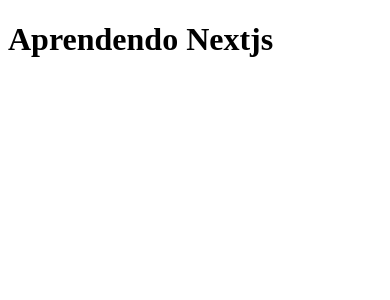
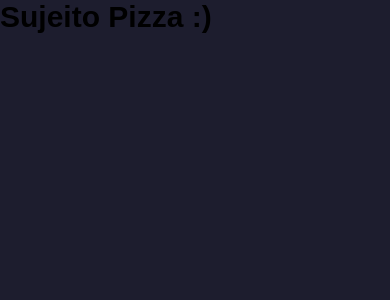
Before and after one commit to EvertonLDS815/pizza-front, a Next.js app: page / in a window 390 px wide. Shown: the top 300 px of the page. Built offline with nearby package versions, Linux system fonts and the light colour scheme.

Commit message:
feat: global styles

```diff
--- a/src/pages/_app.tsx
+++ b/src/pages/_app.tsx
@@ -1,3 +1,4 @@
+import '../../styles/global.scss'
 import type { AppProps } from 'next/app'
 
 export default function App({ Component, pageProps }: AppProps) {
--- a/src/pages/api/hello.ts
+++ /dev/null
@@ -1,13 +0,0 @@
-// Next.js API route support: https://nextjs.org/docs/api-routes/introduction
-import type { NextApiRequest, NextApiResponse } from 'next'
-
-type Data = {
-  name: string
-}
-
-export default function handler(
-  req: NextApiRequest,
-  res: NextApiResponse<Data>
-) {
-  res.status(200).json({ name: 'John Doe' })
-}
--- a/src/pages/index.tsx
+++ b/src/pages/index.tsx
@@ -1,9 +1,10 @@
+import styles from '../../styles/home.module.scss';
 
 export default function Home() {
   return (
     <>
-      <div>
-        <h1>Aprendendo Nextjs</h1>
+      <div className={styles.container}>
+        <h1>Sujeito Pizza :)</h1>
       </div>
     </>
   )
--- /dev/null
+++ b/styles/global.scss
@@ -0,0 +1,47 @@
+* {
+    margin: 0;
+    padding: 0;
+    box-sizing: border-box;
+    outline: none;
+}
+
+:root {
+    --white: #fff;
+    --black: #000;
+
+    --dark-900: #101026;
+    --dark-700: #1d1d2e;
+
+    --gray-100: #8a8a8a;
+    --green-900: #3fffa3;
+    --red-900: #ff3f4b;
+}
+
+button {
+    cursor: pointer;
+}
+
+a {
+    color: inherit;
+    text-decoration: none;
+}
+
+body {
+    background: var(--dark-700);
+}
+
+body, input, textarea, select, button {
+    font: 400 1rem sans-serif;
+}
+
+@media (max-width: 720px) {
+    html {
+        font-size: 87.5%;
+    }
+}
+
+@media (max-width: 1080px) {
+    html {
+        font-size: 93.75%;
+    }
+}
```
Also changed, not shown: package.json (+4 -3 lines), src/pages/contato.tsx (deleted, +0 -8 lines), styles/home.module.scss (added), 1 other file (tests, documents, lock files or other folders).
